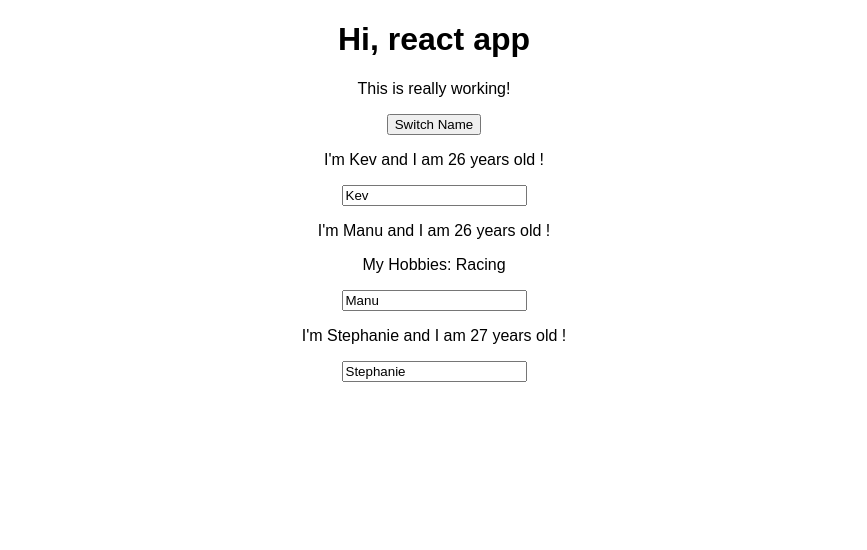
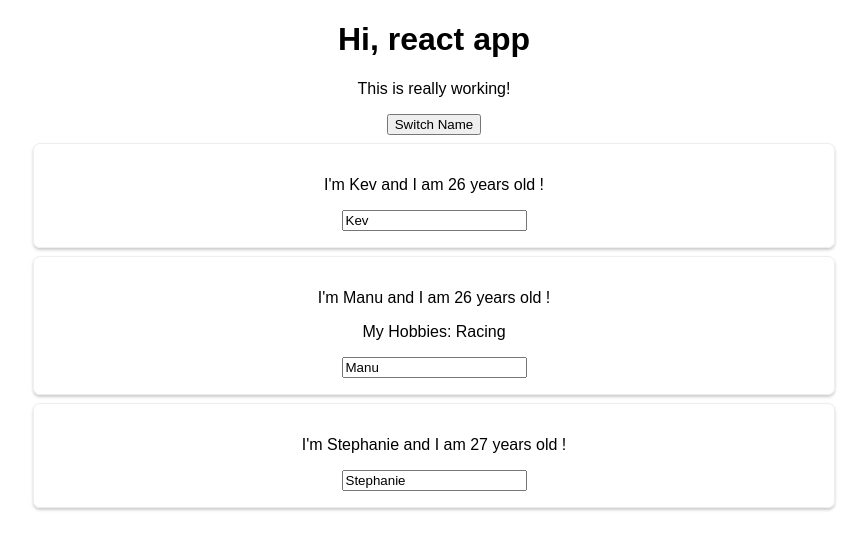
Before and after one commit to 1kevinson/react-complete-guide, a React (Create React App) app in the folder react-complete-guide/: page / in a window 1280 px wide. Shown: the top 550 px of the page, without its empty margins (206-1073 px from the left). Built offline with nearby package versions, Linux system fonts and the light colour scheme.

Commit message:
[Base features and syntax](<css, import>): Adding styling with stylesheet

```diff
--- /dev/null
+++ b/react-complete-guide/src/Person/Person.css
@@ -0,0 +1,9 @@
+.Person {
+  width: 60%;
+  border: 1px solid #eee;
+  box-shadow: 0 2px 3px #ccc;
+  padding: 16px;
+  text-align: center;
+  border-radius: 7px;
+  margin: 0.5rem auto;
+}
--- a/react-complete-guide/src/Person/Person.js
+++ b/react-complete-guide/src/Person/Person.js
@@ -1,9 +1,12 @@
 import React from "react";
+
+// Import CSS in js file to use it
+import "./Person.css";
 
 // PRESENTATION / DUMB COMPONENT / STATELESS
 const person = (props) => {
   return (
-    <div>
+    <div className="Person">
       <p onClick={props.click}>
         I'm {props.name} and I am {props.age} years old !
       </p>
```
